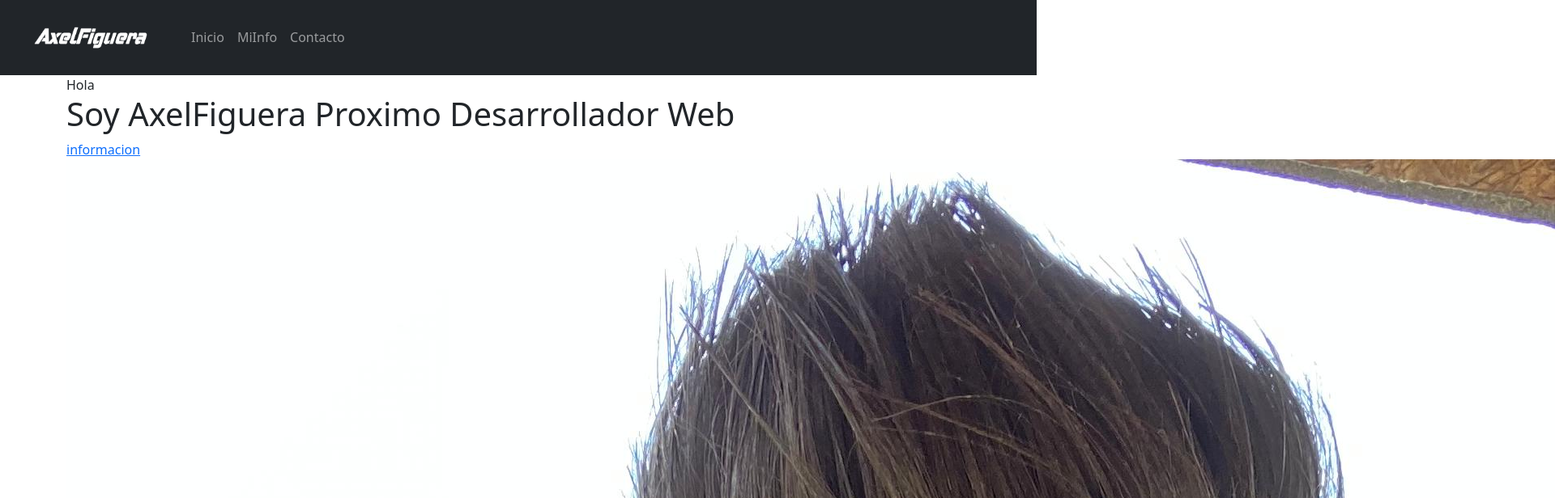
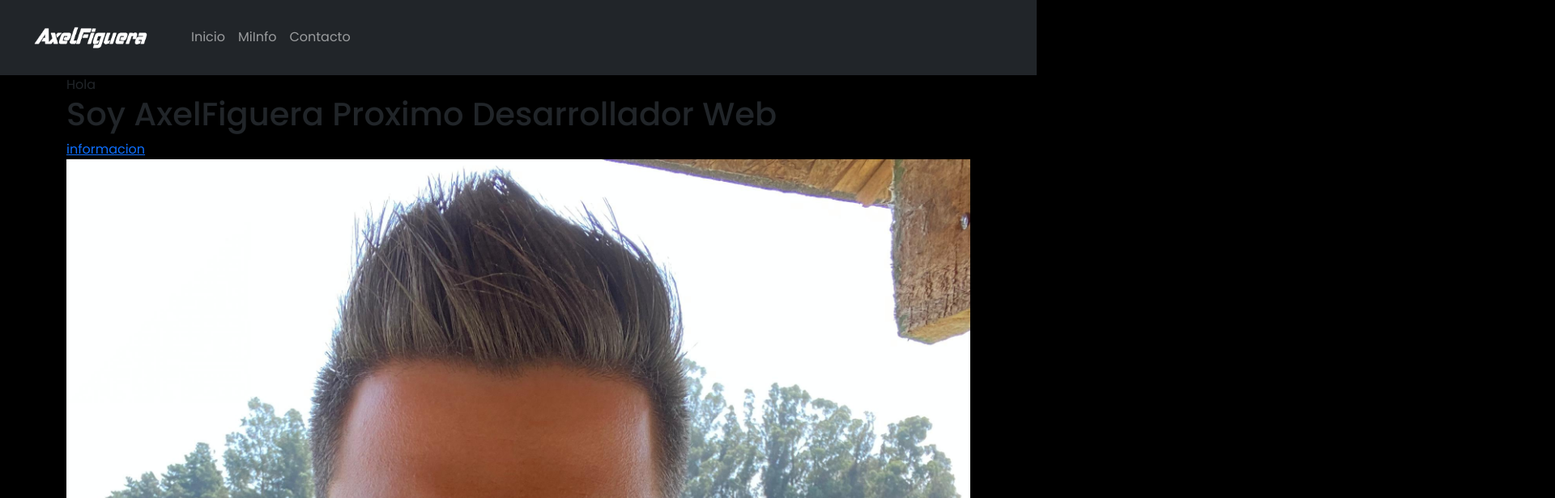
Before and after one commit to krellos98/axelfiguera.github.io, a plain HTML site: page index.html in a window 1280 px wide. Shown: the top 616 px of the page at 81% size, 1920 px wide, since content can reach past the window. Drawn offline with nearby package versions, Linux system fonts and the light colour scheme.

Commit message:
css 1 style

```diff
--- a/assets/css/style.css
+++ b/assets/css/style.css
@@ -1 +1,18 @@
 @import url('https://fonts.googleapis.com/css2?family=Bebas+Neue&family=Poppins:ital,wght@0,100;0,200;0,300;0,400;0,500;0,600;0,700;0,800;0,900;1,100;1,200;1,300;1,400;1,500;1,600;1,700;1,800;1,900&family=Roboto:ital,wght@0,100..900;1,100..900&display=swap');
+
+*{
+    margin: 0;
+    padding: 0;
+    box-sizing: border-box;
+    list-style: none;
+    text-decoration: none;
+}
+
+body{
+    font-family: 'Poppins', sans-serif;
+    background-color: black;
+}
+
+img{
+    max-width: 100%;
+}
```
